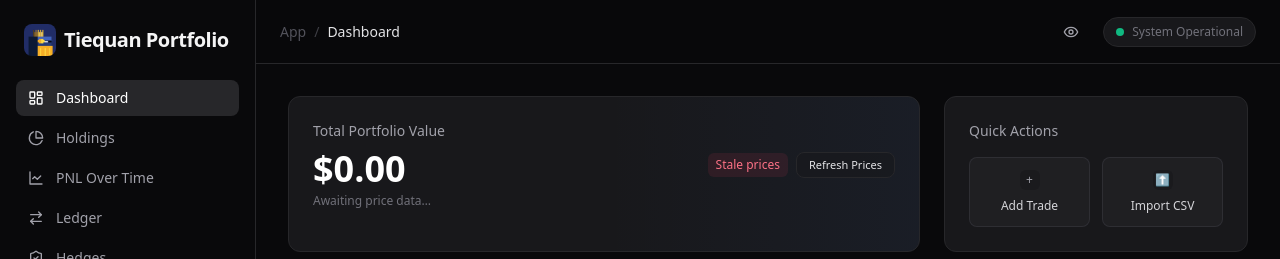
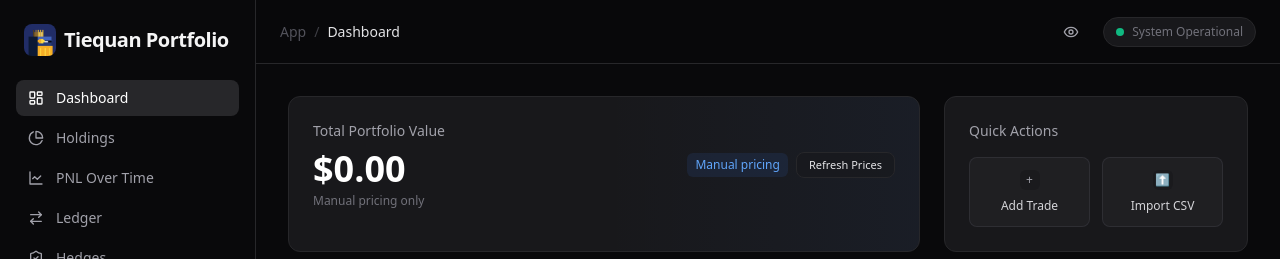
Before and after one commit to tiequan12345/tiequan-pnl-webapp, a Next.js app: page / in a window 1280 px wide. Shown: the top 259 px of the page. Built offline with nearby package versions, Linux system fonts and the light colour scheme; no server answers; the database is empty.

Commit message:
execute phase 1 in improvements doc

```diff
--- a/app/(authenticated)/_views/DashboardView.tsx
+++ b/app/(authenticated)/_views/DashboardView.tsx
@@ -243,10 +243,17 @@ export function DashboardView() {
 
   const totalValue = state.summary?.totalValue ?? 0;
   const totalCurrency = state.baseCurrency;
-  const lastUpdated = state.lastUpdated;
-  const pricesStale =
-    !lastUpdated || isPriceStale(lastUpdated, state.refreshIntervalMinutes);
+  const lastUpdated = state.summary?.autoUpdatedAt ?? null;
+  const hasAutoAssets = state.summary?.hasAutoAssets ?? false;
+
+  // Only show stale badge if there are AUTO assets and their prices are stale
+  const pricesStale = hasAutoAssets && (!lastUpdated || isPriceStale(lastUpdated, state.refreshIntervalMinutes));
   const staleBadge = pricesStale ? <Badge type="red">Stale prices</Badge> : null;
+
+  // Show different messaging for manual-only portfolios
+  const priceStatusMessage = hasAutoAssets
+    ? (pricesStale ? "Stale prices" : null)
+    : "Manual pricing only";
   const refreshLabel = refreshing ? 'Refreshing…' : 'Refresh Prices';
 
   const latestSnapshot = pnlPoints[pnlPoints.length - 1];
@@ -342,18 +349,21 @@ export function DashboardView() {
                 {lastUpdated ? (
                   <div className="text-xs text-zinc-500 mt-1">
                     Updated {formatDateTime(lastUpdated, state.timezone)}
-                    {state.refreshIntervalMinutes
-                      ? ` · Refresh every ${state.refreshIntervalMinutes} min`
-                      : ''}
+                    {hasAutoAssets && state.refreshIntervalMinutes
+                      ? ` · Refresh every ${state.refreshIntervalMinutes} min (scheduled hourly)`
+                      : hasAutoAssets
+                      ? " · Scheduled hourly"
+                      : " · Manual pricing only"}
                   </div>
                 ) : (
                   <div className="text-xs text-zinc-500 mt-1">
-                    Awaiting price data…
+                    {hasAutoAssets ? "Awaiting price data…" : "Manual pricing only"}
                   </div>
                 )}
               </div>
               <div className="flex items-center gap-2 text-xs">
-                {staleBadge}
+                {pricesStale ? <Badge type="red">Stale prices</Badge> : null}
+                {!hasAutoAssets && <Badge type="blue">Manual pricing</Badge>}
                 <button
                   onClick={handleRefresh}
                   disabled={refreshing}
--- a/lib/holdings.ts
+++ b/lib/holdings.ts
@@ -27,6 +27,8 @@ export type HoldingsSummary = {
   byType: Record<string, number>;
   byVolatility: Record<string, number>;
   updatedAt: Date | null;
+  autoUpdatedAt: Date | null;
+  hasAutoAssets: boolean;
 };
 
 export type HoldingsResult = {
@@ -183,6 +185,8 @@ export function summarizeHoldings(rows: HoldingRow[]): HoldingsSummary {
     byType: {},
     byVolatility: {},
     updatedAt: null,
+    autoUpdatedAt: null,
+    hasAutoAssets: false,
   };
 
   for (const row of rows) {
@@ -195,6 +199,14 @@ export function summarizeHoldings(rows: HoldingRow[]): HoldingsSummary {
 
       if (!summary.updatedAt || (row.lastUpdated && row.lastUpdated > summary.updatedAt)) {
         summary.updatedAt = row.lastUpdated;
+      }
+
+      // Track AUTO assets separately for staleness calculation
+      if (row.pricingMode === 'AUTO') {
+        summary.hasAutoAssets = true;
+        if (!summary.autoUpdatedAt || (row.lastUpdated && row.lastUpdated > summary.autoUpdatedAt)) {
+          summary.autoUpdatedAt = row.lastUpdated;
+        }
       }
     }
   }
--- a/middleware.ts
+++ b/middleware.ts
@@ -5,7 +5,8 @@ const PUBLIC_PATHS = [
   '/login',
   '/api/login',
   '/api/prices/rate-limit',
-  '/api/prices/refresh'
+  '/api/prices/refresh',
+  '/api/prices/health'
 ];
 
 export function middleware(request: NextRequest) {
```
Also changed, not shown: 2 other files (tests, documents, lock files or other folders).
